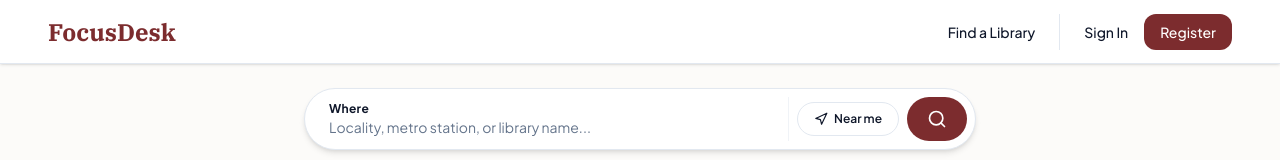
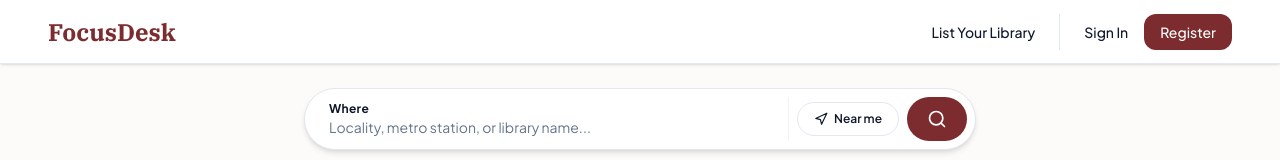
Before and after one commit to librarynear/lnwebsite, a Next.js app: page / in a window 1280 px wide. Shown: the top 160 px of the page. Built offline with nearby package versions, Linux system fonts and the light colour scheme; no server answers; the database is empty.

Commit message:
Fix layout header link and add email confirmation message

```diff
--- a/src/app/(student)/layout.tsx
+++ b/src/app/(student)/layout.tsx
@@ -17,8 +17,8 @@
 
         <div className="flex items-center gap-6">
           <nav className="hidden md:flex gap-6">
-            <Link href="/" className="text-sm font-medium text-foreground hover:text-primary transition-colors">
-              Find a Library
+            <Link href="/onboarding" className="text-sm font-medium text-foreground hover:text-primary transition-colors">
+              List Your Library
             </Link>
             {session && (
               <Link href="/student/dashboard" className="text-sm font-medium text-foreground hover:text-primary transition-colors">
--- a/src/app/actions/auth-actions.ts
+++ b/src/app/actions/auth-actions.ts
@@ -103,6 +103,11 @@
     }
   }
 
+  // If email confirmation is required, session will be null
+  if (!data.session) {
+    return { success: 'Please check your email to verify your account!' }
+  }
+
   redirect('/')
 }
 
--- a/src/app/signup/page.tsx
+++ b/src/app/signup/page.tsx
@@ -32,6 +32,13 @@
           {state?.error && (
             <div className="p-3 bg-red-100 text-red-700 text-sm rounded-lg border border-red-200">
               {state.error}
+            </div>
+          )}
+
+          {state?.success && (
+            <div className="p-4 bg-green-50 text-green-700 text-sm rounded-lg border border-green-200 flex flex-col gap-2">
+              <span className="font-bold text-base">Check your email!</span>
+              <span>{state.success}</span>
             </div>
           )}
 
```
